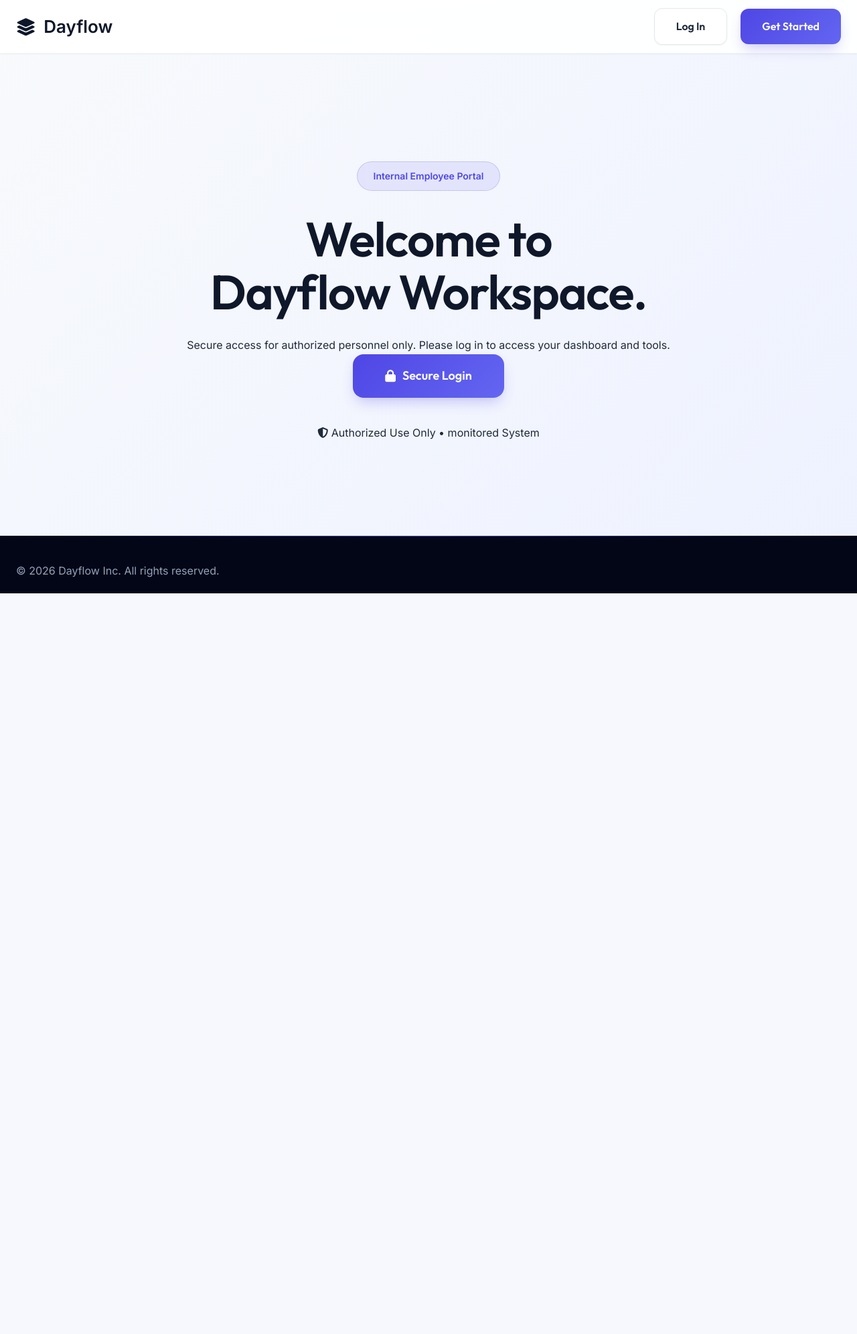
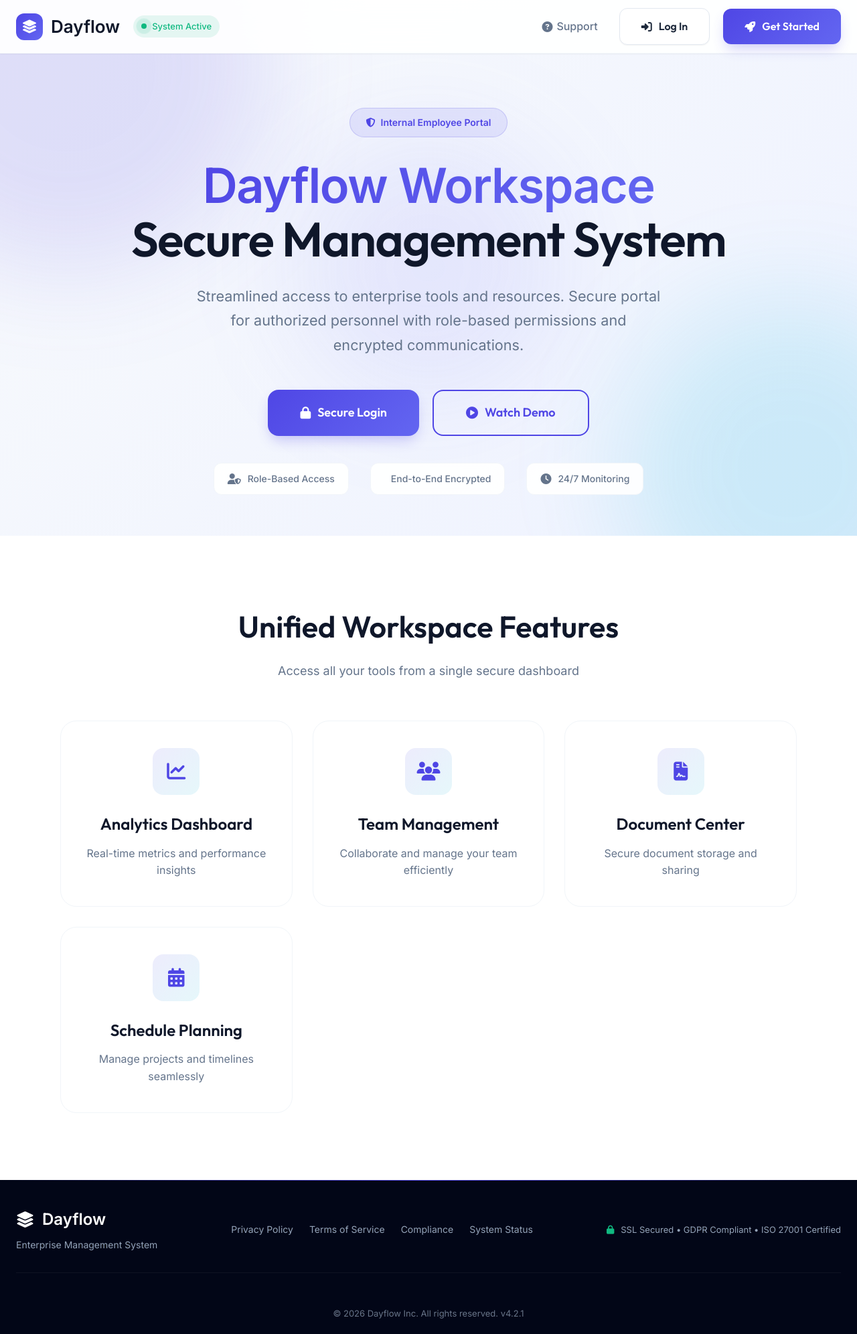
Before and after one commit to 224ce11/DayFlow, a PHP site: page /Odoo/homepage.php in a window 1280 px wide. Shown: the whole page at 67% size. Before the commit the page ends 886 px from the top, so only its background shows below. Run offline with PHP 8.4, Linux system fonts and the light colour scheme.

Commit message:
Revamp homepage with enhanced features and layout
Updated the homepage to enhance the layout and features, including a new status indicator in the navbar, improved hero section, and additional security features.

```diff
--- a/Odoo x GCET/homepage.php
+++ b/Odoo x GCET/homepage.php
@@ -3,51 +3,158 @@
 <head>
     <meta charset="UTF-8">
     <meta name="viewport" content="width=device-width, initial-scale=1.0">
-    <title>Dayflow - Management System</title>
+    <title>Dayflow - Secure Management System</title>
     <link href="https://fonts.googleapis.com/css2?family=Outfit:wght@300;400;500;600;700&family=Inter:wght@400;500;600&display=swap" rel="stylesheet">
     <link rel="stylesheet" href="https://cdnjs.cloudflare.com/ajax/libs/font-awesome/6.4.0/css/all.min.css">
     <link rel="stylesheet" href="styles.css">
 </head>
 <body>
 
-    <!-- Simple Navbar -->
+    <!-- Enhanced Navbar with status indicator -->
     <nav class="navbar">
         <div class="container nav-container">
-            <a href="#" class="logo">
-                <i class="fa fa-layer-group"></i> Dayflow
-            </a>
+            <div class="logo-wrapper">
+                <a href="#" class="logo">
+                    <div class="logo-icon">
+                        <i class="fa fa-layer-group"></i>
+                    </div>
+                    <span>Dayflow</span>
+                </a>
+                <div class="system-status">
+                    <div class="status-indicator active"></div>
+                    <span class="status-text">System Active</span>
+                </div>
+            </div>
             <div class="nav-actions">
-                <a href="Login.php" class="btn btn-secondary">Log In</a>
-                <a href="register.php" class="btn btn-primary">Get Started</a>
+                <a href="#" class="nav-link">
+                    <i class="fa fa-question-circle"></i> Support
+                </a>
+                <a href="Login.php" class="btn btn-secondary">
+                    <i class="fa fa-sign-in-alt"></i> Log In
+                </a>
+                <a href="register.php" class="btn btn-primary">
+                    <i class="fa fa-rocket"></i> Get Started
+                </a>
             </div>
         </div>
     </nav>
 
-    <!-- Simplified Hero Section -->
+    <!-- Enhanced Hero Section -->
     <section class="hero full-height">
         <div class="container hero-content centered">
             <div class="hero-text text-center">
-                <span class="badge">Internal Employee Portal</span>
-                <h1>Welcome to<br>Dayflow Workspace.</h1>
-                <p>Secure access for authorized personnel only. Please log in to access your dashboard and tools.</p>
+                <span class="badge">
+                    <i class="fa fa-shield-alt"></i> Internal Employee Portal
+                </span>
+                <h1>
+                    <span class="gradient-text">Dayflow Workspace</span>
+                    <br>Secure Management System
+                </h1>
+                <p class="lead">Streamlined access to enterprise tools and resources. Secure portal for authorized personnel with role-based permissions and encrypted communications.</p>
 
                 <div class="cta-group">
                     <a href="Login.php" class="btn btn-primary btn-lg">
                         <i class="fa fa-lock"></i> Secure Login
                     </a>
+                    <a href="#" class="btn btn-outline btn-lg">
+                        <i class="fa fa-play-circle"></i> Watch Demo
+                    </a>
                 </div>
 
-                <div class="security-note">
-                    <i class="fa fa-shield-alt"></i> Authorized Use Only • monitored System
+                <!-- Security Features Showcase -->
+                <div class="security-features">
+                    <div class="feature">
+                        <i class="fa fa-user-shield"></i>
+                        <span>Role-Based Access</span>
+                    </div>
+                    <div class="feature">
+                        <i class="fa fa-encryption"></i>
+                        <span>End-to-End Encrypted</span>
+                    </div>
+                    <div class="feature">
+                        <i class="fa fa-clock"></i>
+                        <span>24/7 Monitoring</span>
+                    </div>
+                </div>
+            </div>
+        </div>
+
+        <!-- Hero Background Elements -->
+        <div class="hero-bg-elements">
+            <div class="bg-shape shape-1"></div>
+            <div class="bg-shape shape-2"></div>
+            <div class="bg-shape shape-3"></div>
+        </div>
+    </section>
+
+    <!-- Quick Access Preview Section -->
+    <section class="preview-section">
+        <div class="container">
+            <div class="section-header text-center">
+                <h2>Unified Workspace Features</h2>
+                <p>Access all your tools from a single secure dashboard</p>
+            </div>
+
+            <div class="feature-grid">
+                <div class="feature-card">
+                    <div class="feature-icon">
+                        <i class="fa fa-chart-line"></i>
+                    </div>
+                    <h3>Analytics Dashboard</h3>
+                    <p>Real-time metrics and performance insights</p>
+                </div>
+
+                <div class="feature-card">
+                    <div class="feature-icon">
+                        <i class="fa fa-users"></i>
+                    </div>
+                    <h3>Team Management</h3>
+                    <p>Collaborate and manage your team efficiently</p>
+                </div>
+
+                <div class="feature-card">
+                    <div class="feature-icon">
+                        <i class="fa fa-file-contract"></i>
+                    </div>
+                    <h3>Document Center</h3>
+                    <p>Secure document storage and sharing</p>
+                </div>
+
+                <div class="feature-card">
+                    <div class="feature-icon">
+                        <i class="fa fa-calendar-alt"></i>
+                    </div>
+                    <h3>Schedule Planning</h3>
+                    <p>Manage projects and timelines seamlessly</p>
                 </div>
             </div>
         </div>
     </section>
 
-    <!-- Minimal Footer -->
+    <!-- Enhanced Minimal Footer -->
     <footer class="footer-minimal">
         <div class="container">
-            <p>&copy; 2026 Dayflow Inc. All rights reserved.</p>
+            <div class="footer-content">
+                <div class="footer-brand">
+                    <a href="#" class="logo">
+                        <i class="fa fa-layer-group"></i> Dayflow
+                    </a>
+                    <p class="footer-tagline">Enterprise Management System</p>
+                </div>
+
+                <div class="footer-links">
+                    <a href="#">Privacy Policy</a>
+                    <a href="#">Terms of Service</a>
+                    <a href="#">Compliance</a>
+                    <a href="#">System Status</a>
+                </div>
+
+                <div class="footer-security">
+                    <i class="fa fa-lock"></i>
+                    <span>SSL Secured • GDPR Compliant • ISO 27001 Certified</span>
+                </div>
+            </div>
+            <p class="copyright">&copy; 2026 Dayflow Inc. All rights reserved. v4.2.1</p>
         </div>
     </footer>
 
```
